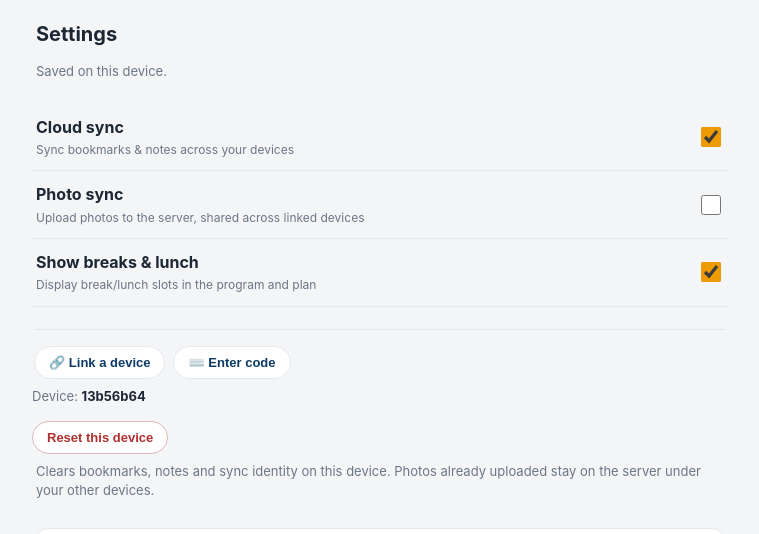
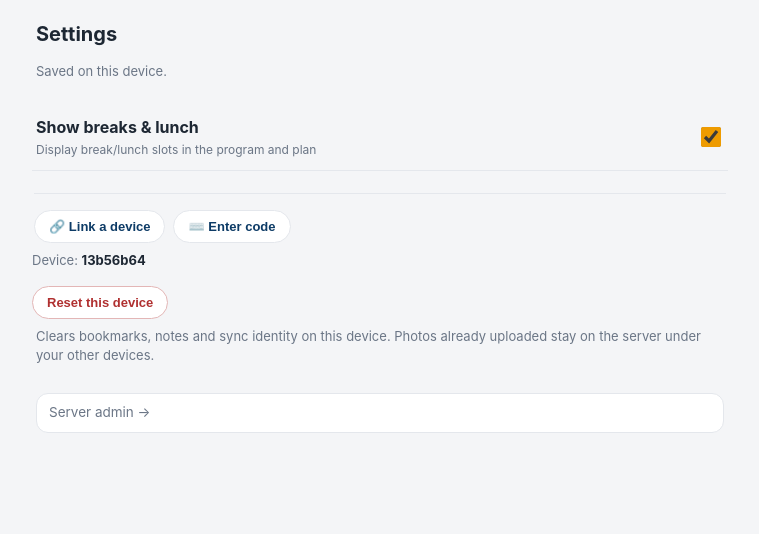
Before and after one commit to jikhanjung/strati2026, a Django app: page /settings/ in a window 1280 px wide. Shown: the part 53-587 px from the top of the page, without its empty margins (260-1019 px from the left). Run offline with Django 5.2, Linux system fonts and the light colour scheme; data comes from the database, SQL or seed files in the repository.

Commit message:
Remove user Cloud/Photo sync toggles (server-controlled); fix note placeholder
Cloud sync and Photo sync are now controlled only at /manage/ (server). The user
Settings page keeps just "Show breaks"; cfgSync/cfgPhotos read the server flags
and the server default for photos is now off. The note placeholder reflects sync
state ("synced across your linked devices" vs "saved on this device").

Co-Authored-By: Claude Opus 4.8 (1M context) <noreply@anthropic.com>

```diff
--- a/congress/models.py
+++ b/congress/models.py
@@ -95,7 +95,7 @@ class SyncDevice(models.Model):
 class ServerConfig(models.Model):
     """서버 전역 설정(싱글톤, id=1). /manage/ 에서 운영자가 편집."""
     sync_enabled = models.BooleanField(default=True)          # 북마크/메모 동기화 전체 on/off
-    photo_sync_enabled = models.BooleanField(default=True)    # 사진 업로드 기능 on/off
+    photo_sync_enabled = models.BooleanField(default=False)   # 사진 업로드 기능 on/off (기본 off)
     photo_max_mb = models.IntegerField(default=8)             # 장당 MB
     photo_max_per_talk = models.IntegerField(default=50)      # talk당 장수
     photo_max_per_token_mb = models.IntegerField(default=1024)  # 토큰당 MB
--- a/congress/templates/congress/settings.html
+++ b/congress/templates/congress/settings.html
@@ -5,14 +5,6 @@
 <p class="hint">Saved on this device.</p>
 
 <div class="settings">
-  <label class="setting" id="row-sync">
-    <span class="setting-t"><b>Cloud sync</b><small>Sync bookmarks &amp; notes across your devices</small></span>
-    <input type="checkbox" id="cfg-sync">
-  </label>
-  <label class="setting" id="row-photos">
-    <span class="setting-t"><b>Photo sync</b><small>Upload photos to the server, shared across linked devices</small></span>
-    <input type="checkbox" id="cfg-photos">
-  </label>
   <label class="setting">
     <span class="setting-t"><b>Show breaks &amp; lunch</b><small>Display break/lunch slots in the program and plan</small></span>
     <input type="checkbox" id="cfg-breaks">
@@ -45,26 +37,14 @@
 <script>
 (function () {
   const cfg = STRATI.getCfg();
-  const map = { sync: 'cfg-sync', photos: 'cfg-photos', breaks: 'cfg-breaks' };
-  Object.keys(map).forEach(k => {
-    const el = document.getElementById(map[k]);
-    if (!el) return;
-    el.checked = !!cfg[k];
-    el.addEventListener('change', () => {
-      STRATI.setCfg({ [k]: el.checked });
-      // 동기화/사진/표시 동작을 깔끔히 반영하기 위해 새로고침
-      location.reload();
-    });
-  });
+  const br = document.getElementById('cfg-breaks');
+  if (br) {
+    br.checked = !!cfg.breaks;
+    br.addEventListener('change', () => { STRATI.setCfg({ breaks: br.checked }); location.reload(); });
+  }
 
   const info = document.getElementById('settings-info');
   if (info) info.innerHTML = '<div>Device: <b>' + (STRATI.deviceId() || '').slice(0, 8) + '</b></div>';
-
-  // 서버가 전역으로 끈 기능은 사용자 설정에서도 숨김
-  fetch('/api/clientconfig/').then(r => r.ok ? r.json() : { sync: true, photos: true }).then(srv => {
-    if (!srv.photos) { const r = document.getElementById('row-photos'); if (r) r.hidden = true; }
-    if (!srv.sync) { const r = document.getElementById('row-sync'); if (r) r.hidden = true; }
-  }).catch(() => {});
 
   const reset = document.getElementById('reset-local');
   if (reset) reset.addEventListener('click', () => {
--- a/congress/templates/congress/talk_detail.html
+++ b/congress/templates/congress/talk_detail.html
@@ -25,7 +25,7 @@
   <section class="note">
     <label class="note-h" for="note">📝 My note <span class="note-status" id="note-status"></span></label>
     <textarea id="note" data-id="{{ talk.id }}" rows="2"
-              placeholder="Add a private note — saved on this device only…"></textarea>
+              placeholder="Add a note…"></textarea>
   </section>
 
   <section class="photos" data-id="{{ talk.id }}">
@@ -67,6 +67,9 @@
   if (!ta || !window.STRATI) return;
   const id = parseInt(ta.dataset.id, 10);
   const status = document.getElementById('note-status');
+  ta.placeholder = STRATI.cfgSync()
+    ? 'Add a note — synced across your linked devices…'
+    : 'Add a note — saved on this device…';
   ta.value = STRATI.getNote(id);
   function autoSize() { ta.style.height = 'auto'; ta.style.height = ta.scrollHeight + 'px'; }
   autoSize();
--- a/static/app.js
+++ b/static/app.js
@@ -4,8 +4,8 @@
   const SKEY = "strati_state";     // {bm:{id:{v,ts}}, notes:{id:{v,ts}}}
   const DKEY = "strati_device";    // 영구 디바이스 ID (페어링해도 안 바뀜)
   const TKEY = "strati_token";     // 싱크 토큰(공유 버킷 키; 페어링 시 상대 것으로 교체)
-  const CKEY = "strati_cfg";       // 사용자 설정
-  const CFG_DEFAULT = { sync: true, photos: false, breaks: true };
+  const CKEY = "strati_cfg";       // 사용자 설정(표시 옵션만)
+  const CFG_DEFAULT = { breaks: true };   // sync/photos 는 서버(시스템) 설정으로만 제어
 
   function getCfg() {
     try { return Object.assign({}, CFG_DEFAULT, JSON.parse(localStorage.getItem(CKEY) || "{}")); }
@@ -20,10 +20,10 @@
     [SKEY, DKEY, TKEY, "strati_linked", "strati_devices", "strati_photo_ids",
      "strati_photos_migrated", "strati_bm", "strati_notes"].forEach(k => localStorage.removeItem(k));
   }
-  // 서버 전역 플래그(운영자가 /manage/ 에서 설정) 캐시
+  // 서버 전역 플래그(운영자가 /manage/ 에서 설정) 캐시. photos 기본 false(서버 기본).
   function srvCfg() {
-    try { return Object.assign({ sync: true, photos: true }, JSON.parse(localStorage.getItem("strati_srv") || "{}")); }
-    catch (e) { return { sync: true, photos: true }; }
+    try { return Object.assign({ sync: true, photos: false }, JSON.parse(localStorage.getItem("strati_srv") || "{}")); }
+    catch (e) { return { sync: true, photos: false }; }
   }
   async function loadSrvCfg() {
     try {
@@ -36,9 +36,9 @@
       if (prev.photos !== !!fresh.photos || prev.sync !== !!fresh.sync) location.reload();
     } catch (e) { /* offline 무시 */ }
   }
-  // 실효 설정 = 사용자 설정 AND 서버 전역 플래그
-  function cfgSync() { return getCfg().sync && srvCfg().sync; }
-  function cfgPhotos() { return getCfg().photos && srvCfg().photos; }
+  // 실효 설정 = 서버(시스템) 전역 플래그 (사용자 토글 없음)
+  function cfgSync() { return srvCfg().sync; }
+  function cfgPhotos() { return srvCfg().photos; }
 
   function nowTs() { return Date.now(); }
 
```
Also changed, not shown: devlog/20260630_037_sync_photos_server_only.md (added, +35 -0 lines), congress/migrations/0008_alter_serverconfig_photo_sync_enabled.py (added).
